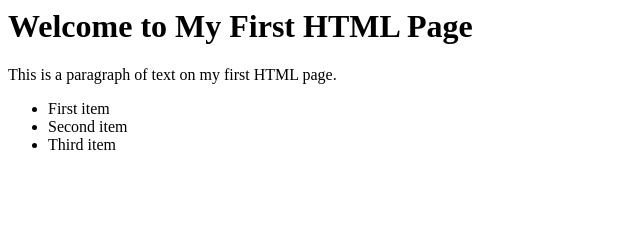
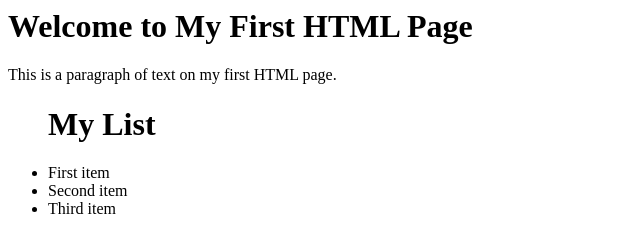
Before and after one commit to ganeshabbu03/demo-01, a plain HTML site: page index.html in a window 1280 px wide. Shown: the whole page, without its empty margins (0-640 px from the left). Drawn offline with Linux system fonts and the light colour scheme.

Commit message:
thirdcommmit

```diff
--- a/index.html
+++ b/index.html
@@ -8,6 +8,7 @@
         <h1>Welcome to My First HTML Page</h1>
         <p>This is a paragraph of text on my first HTML page.</p>
         <ul>
+            <h1>My List</h1>
             <li>First item</li>
             <li>Second item</li>
             <li>Third item</li>
```
